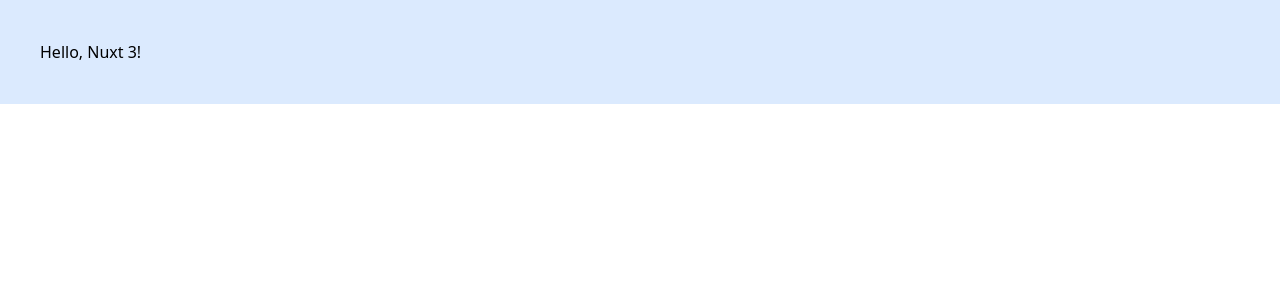
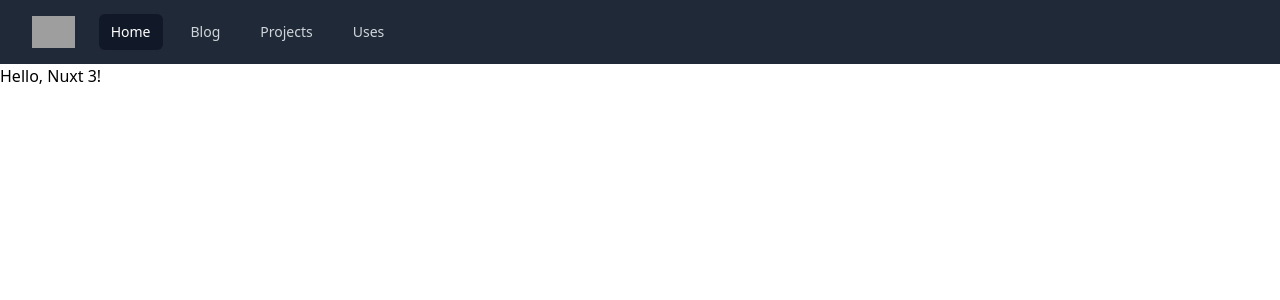
Before and after one commit to Joris-Albeda/ninja-portfolio, a Nuxt app: page / in a window 1280 px wide. Shown: the top 300 px of the page. Built offline with nearby package versions, Linux system fonts and the light colour scheme; grey boxes are pictures that could not be loaded.

Commit message:
Added header.

```diff
--- a/app.vue
+++ b/app.vue
@@ -1,5 +1,6 @@
 <template>
-  <div class="bg-blue-100 p-10">
+  <div>
+    <SiteHeader />
     <h1>Hello, Nuxt 3!</h1>
   </div>
 </template>
--- /dev/null
+++ b/components/SiteHeader.vue
@@ -0,0 +1,88 @@
+<template>
+  <Disclosure as="nav" class="bg-gray-800" v-slot="{ open }">
+    <div class="mx-auto max-w-7xl px-2 sm:px-6 lg:px-8">
+      <div class="relative flex h-16 items-center justify-between">
+        <div class="absolute inset-y-0 left-0 flex items-center sm:hidden">
+          <!-- Mobile menu button-->
+          <DisclosureButton
+            class="relative inline-flex items-center justify-center rounded-md p-2 text-gray-400 hover:bg-gray-700 hover:text-white focus:ring-2 focus:ring-white focus:outline-hidden focus:ring-inset"
+          >
+            <span class="absolute -inset-0.5" />
+            <span class="sr-only">Open main menu</span>
+            <Bars3Icon v-if="!open" class="block size-6" aria-hidden="true" />
+            <XMarkIcon v-else class="block size-6" aria-hidden="true" />
+          </DisclosureButton>
+        </div>
+        <div
+          class="flex flex-1 items-center justify-center sm:items-stretch sm:justify-start"
+        >
+          <div class="flex shrink-0 items-center">
+            <img
+              class="h-8 w-auto"
+              src="https://tailwindui.com/plus-assets/img/logos/mark.svg?color=indigo&shade=500"
+              alt="Your Company"
+            />
+          </div>
+          <div class="hidden sm:ml-6 sm:block">
+            <div class="flex space-x-4">
+              <a
+                v-for="item in navigation"
+                :key="item.name"
+                :href="item.href"
+                :class="[
+                  item.current
+                    ? 'bg-gray-900 text-white'
+                    : 'text-gray-300 hover:bg-gray-700 hover:text-white',
+                  'rounded-md px-3 py-2 text-sm font-medium',
+                ]"
+                :aria-current="item.current ? 'page' : undefined"
+                >{{ item.name }}</a
+              >
+            </div>
+          </div>
+        </div>
+      </div>
+    </div>
+
+    <DisclosurePanel class="sm:hidden">
+      <div class="space-y-1 px-2 pt-2 pb-3">
+        <DisclosureButton
+          v-for="item in navigation"
+          :key="item.name"
+          as="a"
+          :href="item.href"
+          :class="[
+            item.current
+              ? 'bg-gray-900 text-white'
+              : 'text-gray-300 hover:bg-gray-700 hover:text-white',
+            'block rounded-md px-3 py-2 text-base font-medium',
+          ]"
+          :aria-current="item.current ? 'page' : undefined"
+          >{{ item.name }}</DisclosureButton
+        >
+      </div>
+    </DisclosurePanel>
+  </Disclosure>
+</template>
+
+<script setup>
+import {
+  Disclosure,
+  DisclosureButton,
+  DisclosurePanel,
+  Menu,
+  MenuButton,
+  MenuItem,
+  MenuItems,
+} from "@headlessui/vue"
+import { Bars3Icon, BellIcon, XMarkIcon } from "@heroicons/vue/24/outline"
+
+const route = { name: "index" }
+
+const navigation = [
+  { name: "Home", href: "/", current: route.name == "index" },
+  { name: "Blog", href: "/blog", current: route.name.includes("blog") },
+  { name: "Projects", href: "/projects", current: route.name == "projects" },
+  { name: "Uses", href: "/uses", current: route.name == "uses" },
+]
+</script>
--- a/package.json
+++ b/package.json
@@ -10,6 +10,8 @@
     "postinstall": "nuxt prepare"
   },
   "dependencies": {
+    "@headlessui/vue": "^1.7.23",
+    "@heroicons/vue": "^2.2.0",
     "nuxt": "^3.15.4",
     "vue": "latest",
     "vue-router": "latest"
```
Also changed, not shown: 1 other file (tests, documents, lock files or other folders).
